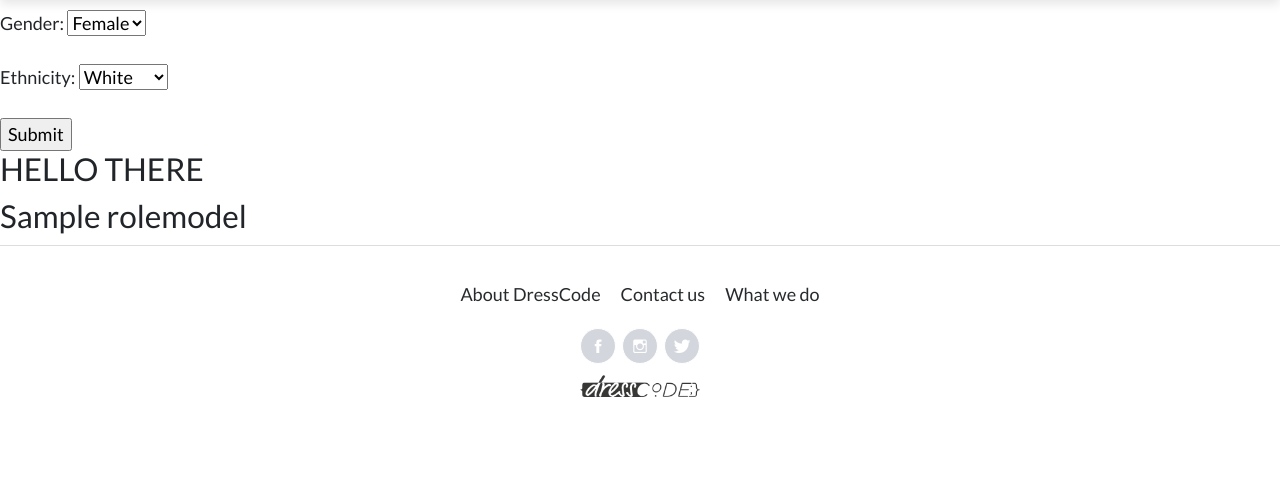
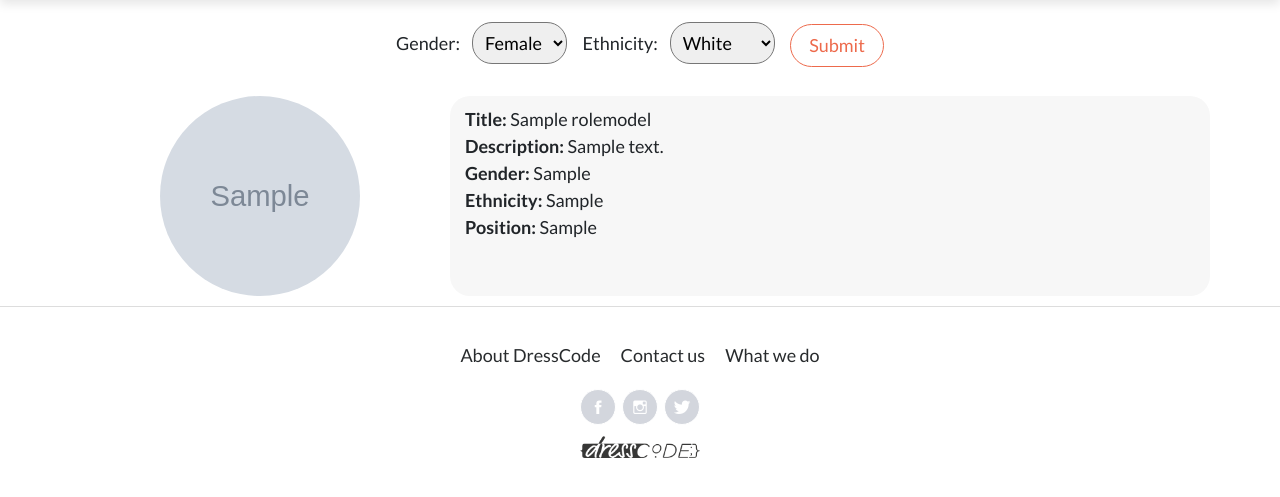
Before and after one commit to Glasgow19/team-8, a Django app: template templates/meet_your_hero.html in a window 1280 px wide. Shown: the part 89-586 px from the top of the page. Run offline with Django 3.2, Linux system fonts and the light colour scheme; the template is opened without the code that fills it: values that come from a table or form of the project are taken from there, others are empty; tables that the repository leaves empty hold one stand-in row (values such as "Sample post"); grey boxes marked "Sample" are stand-in pictures; some libraries are stand-ins or nearby versions; some web fonts are replaced.

Commit message:
Updated meet_your_hero template
Updated meet_your_hero template and created new css in the styleaddons
file.

```diff
--- a/codeforgood/forms.py
+++ b/codeforgood/forms.py
@@ -13,6 +13,7 @@ class RoleModelsForm(forms.ModelForm):
     gender_choices = (
         ("Female", ("Female")),
         ("Male", ("Male")),
+        ("Other",("Other")),
     )
 
     ethnicity = forms.ChoiceField(choices=ethnicity_choices)
--- a/static/assets/css/styleaddons.css
+++ b/static/assets/css/styleaddons.css
@@ -2,15 +2,26 @@
 /* COLOUR PALETTE */
 /* --------------------------------------------------- */
 
-.dresscode-orange { color: #ed6a4c;}
-.dresscode-yellow { color: #f9b123;}
-.dresscode-soft-purple { color: #75529d;}
-.dresscode-deep-purple { color: #a7358c;}
+.dresscode-orange {
+    color: #ed6a4c;
+}
+
+.dresscode-yellow {
+    color: #f9b123;
+}
+
+.dresscode-soft-purple {
+    color: #75529d;
+}
+
+.dresscode-deep-purple {
+    color: #a7358c;
+}
 
 /* --------------------------------------------------- */
 /* BASIC SETUP */
 /* --------------------------------------------------- */
-html, body{
+html, body {
     height: 100%;
 }
 
@@ -28,7 +39,6 @@ body {
     min-height: 100%;
 }
 
-
 /* --------------------------------------------------- */
 /* REUSABLE COMPONENTS */
 /* --------------------------------------------------- */
@@ -43,7 +53,7 @@ h2 {
 
 .desktop-block-button {
     width: 100%;
-       display:block;
+    display: block;
     margin-right: 0;
     margin-top: 0;
 }
@@ -75,6 +85,16 @@ h2 {
     border-radius: 20px;
 }
 
+.round-edges-circle {
+    border-radius: 50%;
+}
+
+select {
+    border-radius: 20px;
+    margin: 12px;
+    padding: 8px;
+}
+
 .reduce-size {
     font-size: 80%;
 }
@@ -104,17 +124,18 @@ h2 {
 
 /* Maked the menu buttons take      */
 /* full screen width when in mobile */
-@media all and (max-width:580px) {
+@media all and (max-width: 580px) {
     .block-button {
         width: 100%;
         display: block;
         margin: 0;
         margin-top: 15px;
     }
+
     .item-box-mobile {
         align-self: center;
         width: 80%;
-        display:block;
+        display: block;
         margin-left: 10%;
         margin-right: 10%;
         margin-top: 15px;
@@ -145,6 +166,7 @@ h2 {
         display: none;
     }
 }
+
 #scrollBtn {
     display: none; /* Hidden by default */
     position: fixed; /* Fixed/sticky position */
@@ -166,17 +188,16 @@ h2 {
     transition: 1s;
 }
 
-
 /* --------------------------------------------------- */
 /* DIFFERENT MARGIN/PADDING/WIDTH CLASSES */
 /* --------------------------------------------------- */
 
 .margin-bottom-20 {
-    margin-bottom:20px;
+    margin-bottom: 20px;
 }
 
 .margin-bottom-40 {
-    margin-bottom:40px;
+    margin-bottom: 40px;
 }
 
 .margin-top-bottom-10 {
@@ -194,6 +215,7 @@ h2 {
 .height-100 {
     height: 100px;
 }
+
 .height-150 {
     height: 150px;
 }
@@ -277,7 +299,9 @@ h2 {
     transition: 0.3s;
 }
 
-#myImg:hover {opacity: 0.7;}
+#myImg:hover {
+    opacity: 0.7;
+}
 
 /* The Modal (background) */
 .modal {
@@ -290,8 +314,8 @@ h2 {
     width: 100%; /* Full width */
     height: 100%; /* Full height */
     overflow: auto; /* Enable scroll if needed */
-  background-color: rgb(0,0,0); /* Fallback color */
-  background-color: rgba(0,0,0,0.9); /* Black w/ opacity */
+    background-color: rgb(0, 0, 0); /* Fallback color */
+    background-color: rgba(0, 0, 0, 0.9); /* Black w/ opacity */
 }
 
 /* Modal Content (Image) */
@@ -309,8 +333,12 @@ h2 {
 }
 
 @keyframes zoom {
-  from {transform:scale(0)}
-  to {transform:scale(1)}
+    from {
+        transform: scale(0)
+    }
+    to {
+        transform: scale(1)
+    }
 }
 
 /* The Close Button */
@@ -331,11 +359,24 @@ h2 {
 }
 
 /* 100% Image Width on Smaller Screens */
-@media only screen and (max-width: 700px){
+@media only screen and (max-width: 700px) {
     .modal-content {
         width: 100%;
     }
 }
+
 .font-size-inc {
     font-size: 140%;
 }
+
+.dresscode-button {
+    color: #ed6a4c;
+    background-color: transparent;
+    border-color: #ed6a4c;
+}
+
+.dresscode-button:hover {
+    color: #fff;
+    background-color: #f9b123;
+    border-color: #f9b123;
+}
--- a/templates/meet_your_hero.html
+++ b/templates/meet_your_hero.html
@@ -6,15 +6,48 @@
 {% endblock %}
 
 {% block main %}
-    <form action="" method="post">{% csrf_token %}
-        {{ form.as_p}}
-        <input type="submit" value="Submit" />
+    <form class = "text-center" action="" method="post">{% csrf_token %}
+        {{ form.as_table}}
+        <button class = "btn dresscode-button" type="submit" value="Submit">Submit</button>
     </form>
+
+    <div class="container margin-top-20">
+
     {% if rolemodels %}
-        <h3>HELLO THERE</h3>
-        {% for rolemodel in rolemodels %}
-            <h3>{{rolemodel.title}}
-            </h3>
+           {% for rolemodel in rolemodels %}
+                <div class="row margin-top-10">
+                    <div class="col-md-4">
+                        <div class="text-center">
+                            <div>
+                                <a href="#"><img src="{% static rolemodel.picture.url %}" class="height-200 width-200 photo-fit-mobile round-edges-circle" alt="item image"></a>
+                            </div>
+                        </div>
+                    </div>
+                    <div class="text-box text-box-mobile col-md-8 height-200">
+                        <div class="row">
+                            <span><strong>Title: </strong>{{rolemodel.title}}</span>
+                        </div>
+                        <div class="row">
+                            {% if rolemodel.description|length > 200 %}
+                                <span><strong>Description: </strong>{{rolemodel.description|slice:"0:200"}}...</span>
+                            {% else %}
+                                <span><strong>Description: </strong>{{rolemodel.description}}</span>
+                            {% endif %}
+                        </div>
+                        <div class="row">
+                            <span><strong>Gender: </strong>{{rolemodel.gender}}</span>
+                        </div>
+                        <div class="row">
+                                <span><strong>Ethnicity: </strong>{{rolemodel.ethnicity}}</span>
+                        </div>
+                        <div class="row">
+                                <span><strong>Position: </strong>{{rolemodel.position}}</span>
+                        </div>
+                    </div>
+                </div>
         {% endfor %}
+    </div>
+    {% else %}
+        There no news!
     {% endif %}
 {% endblock %}
```
Also changed, not shown: templates/index.html (+0 -15 lines). Lines whose indentation alone changed are shown as unchanged.
